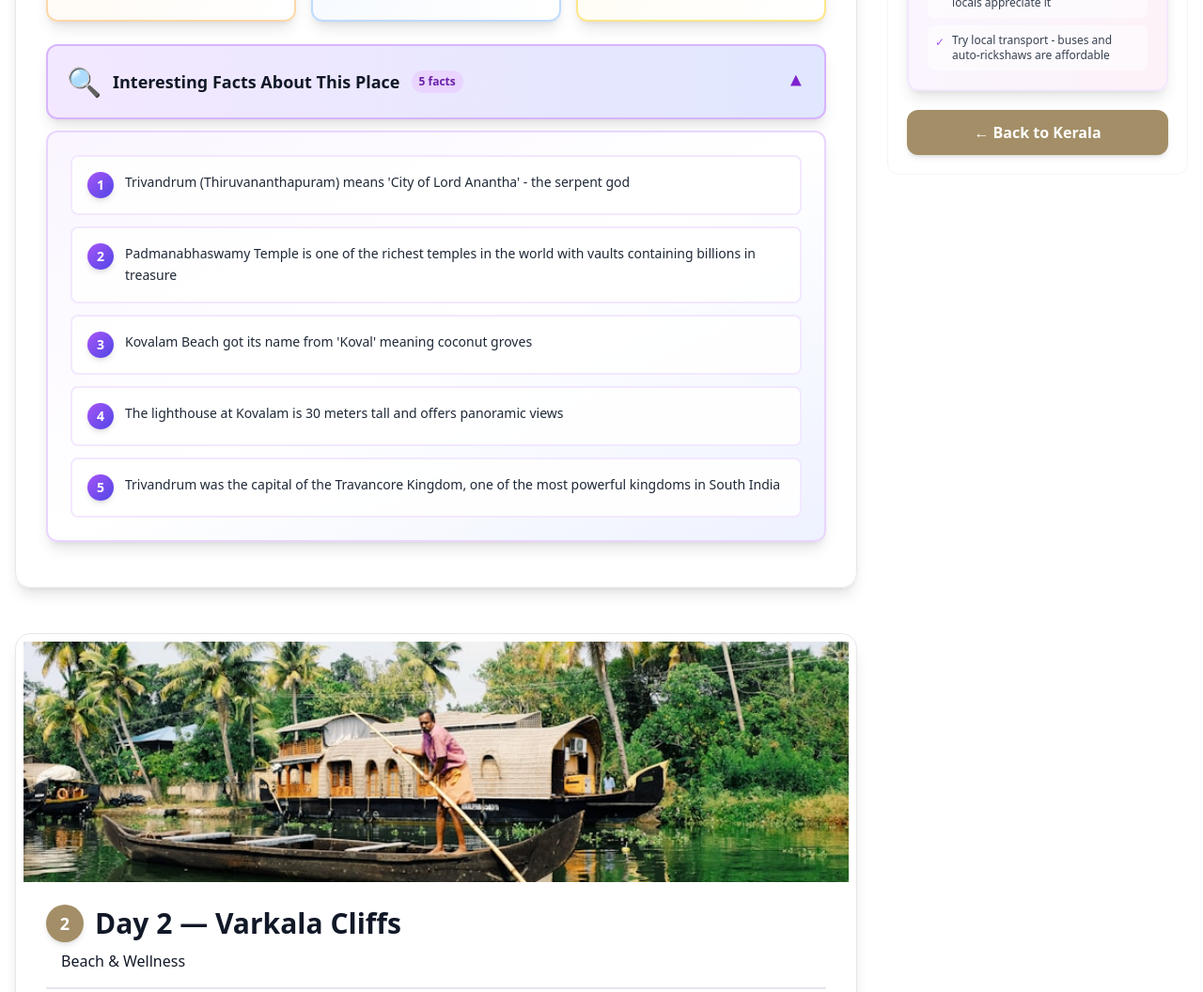
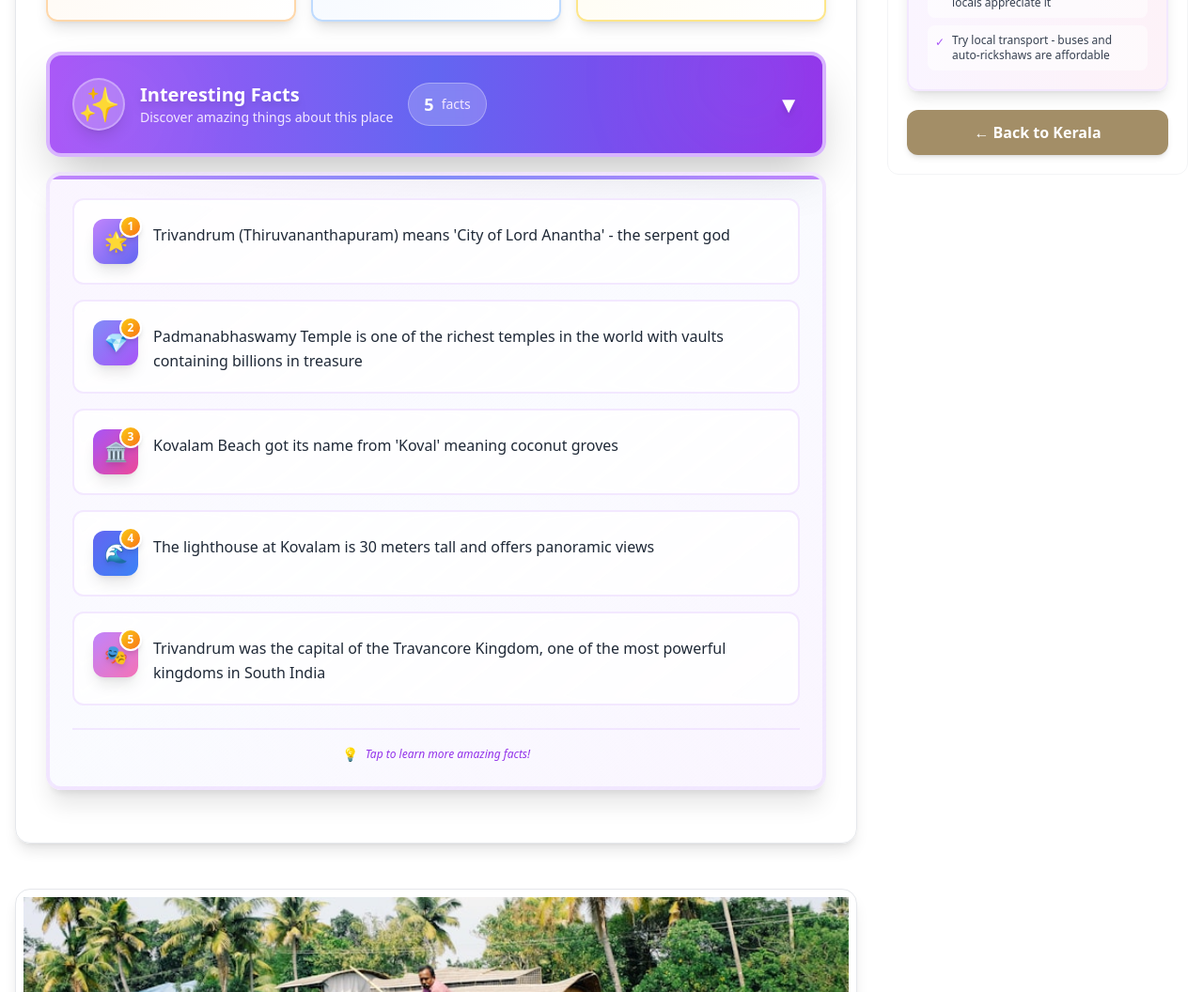
Before and after one commit to shivam2003-dev/desitrails, a website: page states/kerala/itinerary-10-days.html in a window 1280 px wide. Shown: the part 1755-2811 px from the top of the page at 94% size. Drawn offline with nearby package versions, Linux system fonts and the light colour scheme.

Commit message:
✨ BEAUTIFY: Stunning redesign of interesting facts section
🎨 Visual Enhancements:
- Beautiful purple/indigo gradient header with decorative patterns
- Animated icons for each fact (🌟💎🏛️🌊🎭🌿⛰️🦋🎨🏆)
- Gradient numbered badges with hover effects
- Smooth stagger animations for facts
- Enhanced shadows and glow effects
- Decorative borders and accents
- Backdrop blur effects
- Transform animations on hover
- Version 6.0 with cache busting

The facts section is now a visual masterpiece! 🎨✨

```diff
--- a/js/itinerary.js
+++ b/js/itinerary.js
@@ -1,6 +1,6 @@
 /* DesiTrails — itinerary renderer */
-/* Version: 5.5 - ENHANCED KERALA - Detailed Food, Hotels, Tips & Interesting Facts (VISIBLE) */
-/* Updated: 2025-12-28 - Made interesting facts section more prominent and visible */
+/* Version: 6.0 - BEAUTIFUL KERALA - Stunning Interesting Facts Section */
+/* Updated: 2025-12-28 - Completely redesigned facts section with beautiful gradients, icons, and animations */
 (function(){
   console.log('Itinerary.js: Script loaded! (v5.3 - Enhanced with Interesting Facts)');
 
@@ -459,28 +459,80 @@
         ` : ''}
 
         ${d.interestingFacts && Array.isArray(d.interestingFacts) && d.interestingFacts.length > 0 ? `
-        <!-- Interesting Facts - Collapsible -->
-        <div class="mt-6 mb-4">
-          <details class="group" open="false">
-            <summary class="cursor-pointer list-none outline-none">
-              <div class="bg-gradient-to-r from-purple-100 to-indigo-100 rounded-xl p-5 border-2 border-purple-300 shadow-lg hover:shadow-xl transition-all flex items-center justify-between">
-                <div class="flex items-center gap-3">
-                  <span class="text-3xl">🔍</span>
-                  <h3 class="text-lg font-bold text-gray-900">Interesting Facts About This Place</h3>
-                  <span class="text-xs bg-purple-200 text-purple-800 px-2 py-1 rounded-full font-semibold">${d.interestingFacts.length} facts</span>
+        <!-- Interesting Facts - Beautiful Collapsible -->
+        <div class="mt-8 mb-6">
+          <details class="group facts-details" open="false">
+            <summary class="cursor-pointer list-none outline-none focus:outline-none">
+              <div class="relative bg-gradient-to-r from-purple-500 via-indigo-500 to-purple-600 rounded-2xl p-6 border-4 border-purple-300 shadow-2xl hover:shadow-purple-500/50 transition-all duration-300 flex items-center justify-between transform hover:scale-[1.02] overflow-hidden">
+                <!-- Decorative background pattern -->
+                <div class="absolute inset-0 opacity-10">
+                  <div class="absolute top-0 left-0 w-32 h-32 bg-white rounded-full blur-3xl"></div>
+                  <div class="absolute bottom-0 right-0 w-40 h-40 bg-indigo-300 rounded-full blur-3xl"></div>
                 </div>
-                <span class="arrow text-purple-700 font-bold text-xl transform transition-transform duration-300">▼</span>
+
+                <div class="relative flex items-center gap-4 z-10">
+                  <div class="w-14 h-14 rounded-full bg-white/20 backdrop-blur-sm flex items-center justify-center border-2 border-white/30 shadow-lg">
+                    <span class="text-4xl">✨</span>
+                  </div>
+                  <div class="flex flex-col">
+                    <h3 class="text-xl font-bold text-white drop-shadow-lg">Interesting Facts</h3>
+                    <p class="text-sm text-purple-100 font-medium">Discover amazing things about this place</p>
+                  </div>
+                  <div class="flex items-center gap-2 bg-white/20 backdrop-blur-sm px-4 py-2 rounded-full border border-white/30">
+                    <span class="text-white font-bold text-lg">${d.interestingFacts.length}</span>
+                    <span class="text-purple-100 text-sm">facts</span>
+                  </div>
+                </div>
+
+                <div class="relative z-10">
+                  <span class="arrow text-white font-bold text-2xl transform transition-transform duration-500 drop-shadow-lg">▼</span>
+                </div>
               </div>
             </summary>
-            <div class="mt-3 bg-gradient-to-br from-purple-50 via-white to-indigo-50 rounded-xl p-6 border-2 border-purple-200 shadow-lg animate-fadeIn">
-              <ul class="space-y-3">
-                ${d.interestingFacts.map((fact, idx) => `
-                  <li class="flex items-start gap-3 bg-white/90 p-4 rounded-lg border-2 border-purple-100 hover:shadow-md hover:border-purple-200 transition-all">
-                    <span class="flex-shrink-0 w-7 h-7 rounded-full bg-gradient-to-br from-purple-500 to-indigo-600 text-white flex items-center justify-center text-sm font-bold shadow-md">${idx + 1}</span>
-                    <span class="text-sm text-gray-800 leading-relaxed flex-1 font-medium">${fact}</span>
+            <div class="mt-4 bg-gradient-to-br from-purple-50 via-indigo-50/30 to-purple-50 rounded-2xl p-6 border-4 border-purple-200/50 shadow-xl backdrop-blur-sm animate-fadeIn overflow-hidden">
+              <!-- Decorative top border -->
+              <div class="absolute top-0 left-0 right-0 h-1 bg-gradient-to-r from-purple-400 via-indigo-400 to-purple-400"></div>
+
+              <ul class="space-y-4 relative z-10">
+                ${d.interestingFacts.map((fact, idx) => {
+                  const icons = ['🌟', '💎', '🏛️', '🌊', '🎭', '🌿', '⛰️', '🦋', '🎨', '🏆'];
+                  const icon = icons[idx % icons.length];
+                  const colors = [
+                    'from-purple-400 to-indigo-500',
+                    'from-indigo-400 to-purple-500',
+                    'from-purple-500 to-pink-500',
+                    'from-indigo-500 to-blue-500',
+                    'from-purple-400 to-pink-400'
+                  ];
+                  const colorClass = colors[idx % colors.length];
+
+                  return `
+                  <li class="group/fact flex items-start gap-4 bg-white/90 backdrop-blur-sm p-5 rounded-xl border-2 border-purple-100 hover:border-purple-300 hover:shadow-xl transition-all duration-300 transform hover:scale-[1.02] hover:-translate-y-1">
+                    <div class="flex-shrink-0 relative">
+                      <div class="w-12 h-12 rounded-xl bg-gradient-to-br ${colorClass} text-white flex items-center justify-center text-xl font-bold shadow-lg transform group-hover/fact:rotate-6 transition-transform duration-300">
+                        <span class="drop-shadow-md">${icon}</span>
+                      </div>
+                      <div class="absolute -top-1 -right-1 w-6 h-6 rounded-full bg-gradient-to-br from-yellow-400 to-orange-500 text-white flex items-center justify-center text-xs font-bold shadow-md border-2 border-white">
+                        ${idx + 1}
+                      </div>
+                    </div>
+                    <div class="flex-1 pt-1">
+                      <p class="text-base text-gray-800 leading-relaxed font-medium group-hover/fact:text-gray-900 transition-colors">
+                        ${fact}
+                      </p>
+                    </div>
                   </li>
-                `).join('')}
+                `;
+                }).join('')}
               </ul>
+
+              <!-- Decorative bottom accent -->
+              <div class="mt-6 pt-4 border-t-2 border-purple-200/50">
+                <div class="flex items-center justify-center gap-2 text-purple-600">
+                  <span class="text-sm font-semibold">💡</span>
+                  <span class="text-xs font-medium italic">Tap to learn more amazing facts!</span>
+                </div>
+              </div>
             </div>
           </details>
         </div>
--- a/states/kerala/itinerary-10-days.html
+++ b/states/kerala/itinerary-10-days.html
@@ -28,8 +28,34 @@
     details summary::-webkit-details-marker { display: none; }
     details summary { list-style: none; }
     details[open] summary .arrow { transform: rotate(180deg); }
-    @keyframes fadeIn { from { opacity: 0; transform: translateY(-10px); } to { opacity: 1; transform: translateY(0); } }
-    .animate-fadeIn { animation: fadeIn 0.3s ease-out; }
+    @keyframes fadeIn {
+      from { opacity: 0; transform: translateY(-10px); }
+      to { opacity: 1; transform: translateY(0); }
+    }
+    @keyframes slideDown {
+      from { opacity: 0; max-height: 0; transform: translateY(-20px); }
+      to { opacity: 1; max-height: 1000px; transform: translateY(0); }
+    }
+    .animate-fadeIn { animation: fadeIn 0.4s ease-out; }
+    .facts-details[open] > div:last-child {
+      animation: slideDown 0.5s ease-out;
+    }
+    .facts-details summary::-webkit-details-marker { display: none; }
+    .facts-details summary::marker { display: none; }
+    /* Glow effect on hover */
+    .facts-details summary:hover > div {
+      box-shadow: 0 20px 40px -10px rgba(147, 51, 234, 0.4);
+    }
+    /* Stagger animation for facts */
+    .facts-details[open] li {
+      animation: fadeIn 0.4s ease-out forwards;
+      opacity: 0;
+    }
+    .facts-details[open] li:nth-child(1) { animation-delay: 0.1s; }
+    .facts-details[open] li:nth-child(2) { animation-delay: 0.2s; }
+    .facts-details[open] li:nth-child(3) { animation-delay: 0.3s; }
+    .facts-details[open] li:nth-child(4) { animation-delay: 0.4s; }
+    .facts-details[open] li:nth-child(5) { animation-delay: 0.5s; }
   </style>
 </head>
 <body class="bg-white text-gray-900 min-h-screen" data-itinerary-id="kerala-10-days-complete">
```
